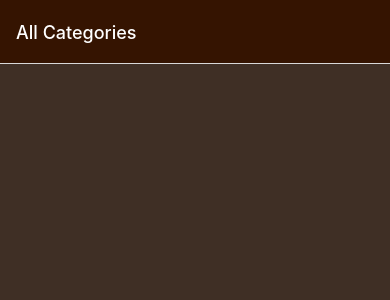
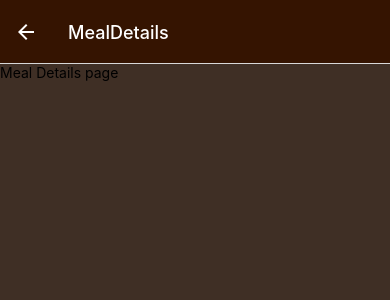
Before and after one commit to nazmulrony/native-navigation, a React Native app: screen /MealDetails in a window 390 px wide. Before the commit this address had no page. Shown: the top 300 px of the page. Built offline with nearby package versions, Linux system fonts and the light colour scheme.

Commit message:
dynamic title added to screens

```diff
--- a/App.js
+++ b/App.js
@@ -5,6 +5,7 @@ import CategoriesScreen from "./screens/CategoriesScreen";
 import { NavigationContainer } from "@react-navigation/native";
 import { createNativeStackNavigator } from "@react-navigation/native-stack";
 import MealOverviewScreen from "./screens/MealOverviewScreen";
+import MealDetailsScreen from "./screens/MealDetailsScreen";
 const Stack = createNativeStackNavigator();
 
 export default function App() {
@@ -30,6 +31,10 @@ export default function App() {
                         name="MealOverview"
                         component={MealOverviewScreen}
                     />
+                    <Stack.Screen
+                        name="MealDetails"
+                        component={MealDetailsScreen}
+                    />
                 </Stack.Navigator>
             </NavigationContainer>
         </>
--- /dev/null
+++ b/screens/MealDetailsScreen.js
@@ -0,0 +1,11 @@
+import { Text, View } from "react-native";
+
+const MealDetailsScreen = () => {
+    return (
+        <View>
+            <Text>Meal Details page</Text>
+        </View>
+    );
+};
+
+export default MealDetailsScreen;
--- a/screens/MealOverviewScreen.js
+++ b/screens/MealOverviewScreen.js
@@ -1,7 +1,7 @@
-import React from "react";
+import React, { useLayoutEffect } from "react";
 import { FlatList, Pressable, StyleSheet, View } from "react-native";
 import MealItem from "../components/MealItem";
-import { MEALS } from "../data/dummy-data";
+import { MEALS, CATEGORIES } from "../data/dummy-data";
 
 const MealOverviewScreen = ({ route, navigation }) => {
     const catId = route.params.categoryId;
@@ -9,6 +9,16 @@ const MealOverviewScreen = ({ route, navigation }) => {
         return mealItem.categoryIds.indexOf(catId) >= 0;
     });
     //dynamic title of the screen
+    useLayoutEffect(() => {
+        const categoryTitle = CATEGORIES.find(
+            (category) => category.id === catId
+        ).title;
+        navigation.setOptions({
+            title: categoryTitle,
+        });
+    }, [catId, navigation]);
+
+    //render meal item function
     const renderMealItem = (itemData) => {
         const item = itemData.item;
         const mealItemProps = {
```
